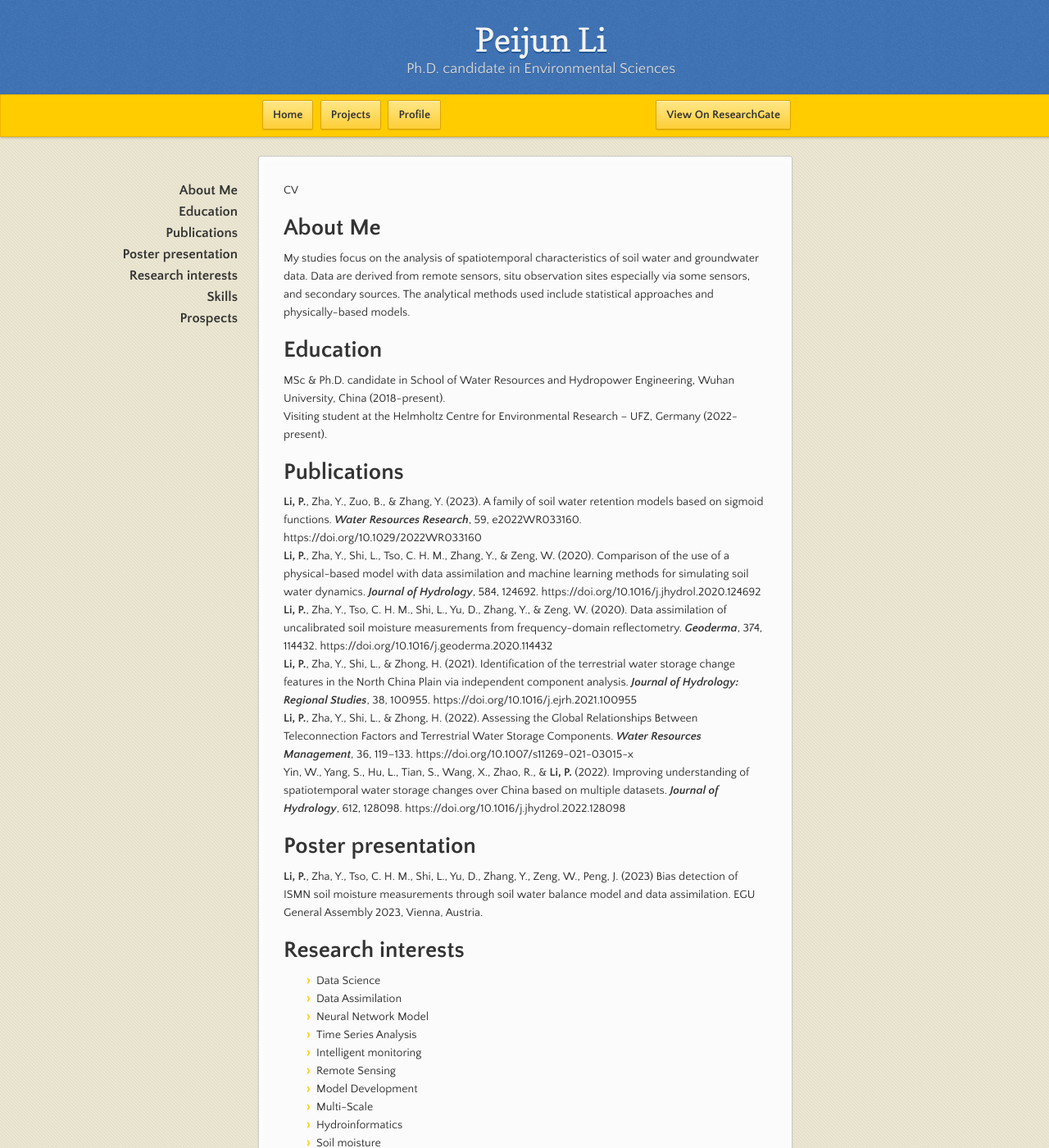
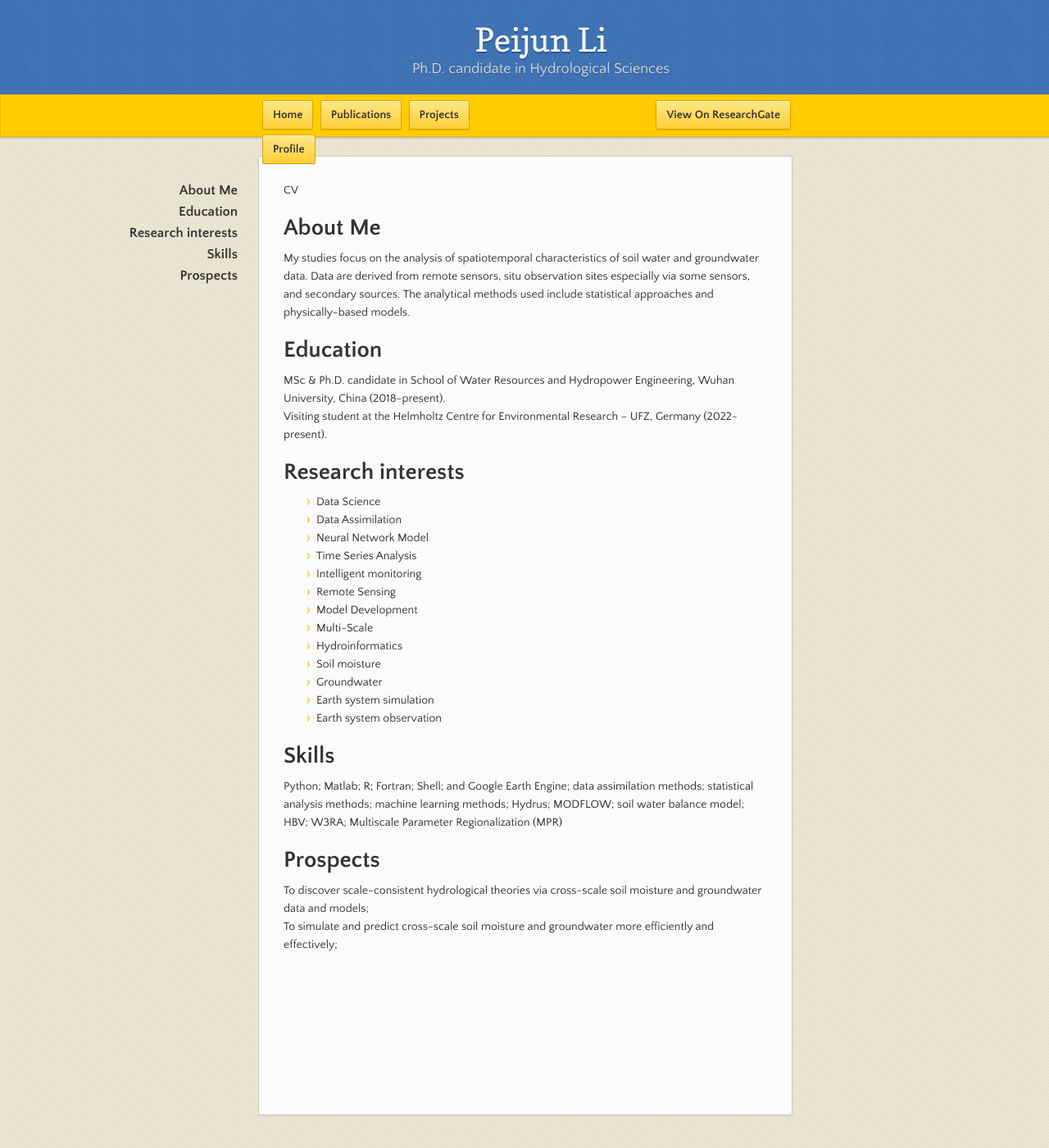
Before and after one commit to PercyLeeMaxWell/PercyLeeMaxWell.github.io, a Jekyll site: the page built from index.md, in a window 1280 px wide and 1400 px high. Shown: the whole window at 82% size. Built offline with Jekyll 4.4.1, drawn with Linux system fonts in a browser that asks for light colours.

Commit message:
add more details

```diff
--- a/_config.yml
+++ b/_config.yml
@@ -1,6 +1,6 @@
 image: "./assets/images/researchgate.jpg"
 title: Peijun Li
-description: Ph.D. candidate in Environmental Sciences
+description: Ph.D. candidate in Hydrological Sciences
 theme: jekyll-theme-leap-day
 plugins:
 - jekyll-remote-theme # add this line to the plugins list if you already have on
--- a/_layouts/default.html
+++ b/_layouts/default.html
@@ -31,7 +31,8 @@
         <div class="button-container">
           <span id="logo"></span>
           <buttonfork><fork><a target="_self" href="https://percyleemaxwell.github.io"><strong>Home</strong></a></fork></buttonfork>
-          <buttonfork><fork><a target="_self" href="https://percyleemaxwell.github.io/Research.html"><strong>Projects</strong></a></fork></buttonfork>
+          <buttonfork><fork><a target="_self" href="https://percyleemaxwell.github.io/Publications.html"><strong>Publications</strong></a></fork></buttonfork>
+          <buttonfork><fork><a target="_self" href="https://percyleemaxwell.github.io/Projects.html"><strong>Projects</strong></a></fork></buttonfork>
           <buttonfork><fork><a target="_self" href="https://percyleemaxwell.github.io/Profile.html"><strong>Profile</strong></a></fork></buttonfork>
           {% if site.show_downloads %}
             <div class="downloads">
--- a/index.md
+++ b/index.md
@@ -8,15 +8,6 @@ My studies focus on the analysis of spatiotemporal characteristics of soil water
 # Education
 MSc & Ph.D. candidate in School of Water Resources and Hydropower Engineering, Wuhan University, China (2018-present).
 Visiting student at the Helmholtz Centre for Environmental Research – UFZ, Germany (2022-present).
-# Publications
-**Li, P.**, Zha, Y., Zuo, B., & Zhang, Y. (2023). A family of soil water retention models based on sigmoid functions. ***Water Resources Research***, 59, e2022WR033160. https://doi.org/10.1029/2022WR033160
-**Li, P.**, Zha, Y., Shi, L., Tso, C. H. M., Zhang, Y., & Zeng, W. (2020). Comparison of the use of a physical-based model with data assimilation and machine learning methods for simulating soil water dynamics. ***Journal of Hydrology***, 584, 124692. https://doi.org/10.1016/j.jhydrol.2020.124692
-**Li, P.**, Zha, Y., Tso, C. H. M., Shi, L., Yu, D., Zhang, Y., & Zeng, W. (2020). Data assimilation of uncalibrated soil moisture measurements from frequency-domain reflectometry. ***Geoderma***, 374, 114432. https://doi.org/10.1016/j.geoderma.2020.114432
-**Li, P.**, Zha, Y., Shi, L., & Zhong, H. (2021). Identification of the terrestrial water storage change features in the North China Plain via independent component analysis. ***Journal of Hydrology: Regional Studies***, 38, 100955. https://doi.org/10.1016/j.ejrh.2021.100955
-**Li, P.**, Zha, Y., Shi, L., & Zhong, H. (2022). Assessing the Global Relationships Between Teleconnection Factors and Terrestrial Water Storage Components. ***Water Resources Management***, 36, 119–133. https://doi.org/10.1007/s11269-021-03015-x
-Yin, W., Yang, S., Hu, L., Tian, S., Wang, X., Zhao, R., & **Li, P.** (2022). Improving understanding of spatiotemporal water storage changes over China based on multiple datasets. ***Journal of Hydrology***, 612, 128098. https://doi.org/10.1016/j.jhydrol.2022.128098
-# Poster presentation
-**Li, P.**, Zha, Y., Tso, C. H. M., Shi, L., Yu, D., Zhang, Y., Zeng, W., Peng, J. (2023) Bias detection of ISMN soil moisture measurements through soil water balance model and data assimilation. EGU General Assembly 2023, Vienna, Austria.
 # Research interests
 * Data Science
 * Data Assimilation
```
Also changed, not shown: Publications.md (added, +9 -0 lines), Projects.md (renamed from Research.md).
